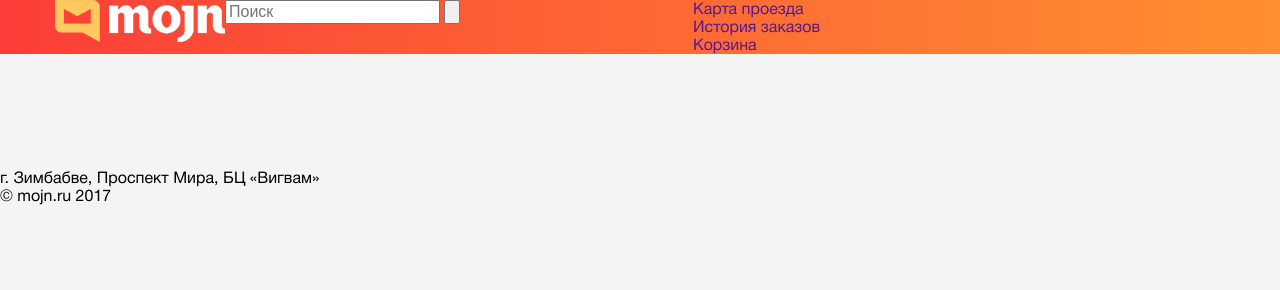
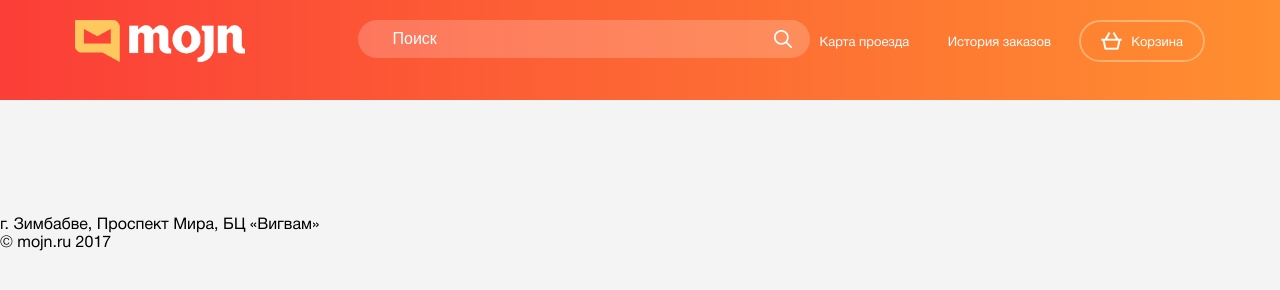
Before and after one commit to karaBASSbaraBASS/loft-webinar1, a plain HTML site: page index.html in a window 1280 px wide. Drawn offline with Linux system fonts and the light colour scheme.

Commit message:
save2 header

```diff
--- a/css/_misc/_mixins.scss
+++ b/css/_misc/_mixins.scss
@@ -45,10 +45,10 @@
 	&::-webkit-input-placeholder {
 		color: $color;
 	}
-	&:-moz-placeholder {
+	&::-moz-placeholder {
 		color: $color;
 	}
-	&::-moz-placeholder {
+	&:-moz-placeholder {
 		color: $color;
 	}
 	&:-ms-input-placeholder {
--- a/css/main.scss
+++ b/css/main.scss
@@ -73,7 +73,7 @@ filter: progid:DXImageTransform.Microsoft.gradient( startColorstr='#fb3e38', end
 }
 
 .header__logo {
-	wigth: 25%;
+	width: 25%;
 }
 
 .header__search {
@@ -83,3 +83,99 @@ filter: progid:DXImageTransform.Microsoft.gradient( startColorstr='#fb3e38', end
 .header__menu {
 	width: 35%;
 }
+
+.logo {
+	display: block;
+}
+
+.logo_pic {
+	display: block;
+	max-width: 175px;
+	max-height: 55px;
+}
+
+.search__form {
+	position: relative; // для того чтоб потом абсолютом навесить картинку поиска
+}
+
+.search__input {
+	padding: 10px 40px 10px 35px;
+	background: rgba(#fff, .2);
+	border: 0 none;
+	@include border-radius(50px);
+	color: #fff;
+	@include placecolor(#fff);
+	outline: none; // убрать выделение синей рамкой
+	width: 100%;
+}
+
+.search__submit {
+	background: url(../img/icons/zoom.png) 0 0 no-repeat;
+	height: 18px;
+	width: 18px;
+	display: block;
+	border: none;
+	position: absolute;
+	right: 18px;
+	top: 50%;
+	margin-top: -9px;
+}
+
+.menu__item {
+	display: inline-block;
+}
+
+/* --------- menu --------- */
+
+.menu {
+	text-align: justify; // это свойство работает только для многострочного текста
+
+	&:after { // эмулируем многострочный текст
+	content: ""; // создаем пустую строку
+	display: inline-block;
+	width: 100%; // чтобы она точно переместилась на вторую строчку
+	height: 0;
+	}
+}
+
+.menu__link {
+	display: block;
+	padding: 10px;
+}
+
+.menu__link_iconed {
+	padding-right: 20px;
+	padding-left: 50px;
+	position: relative;
+	border: 2px solid #ffb16f;
+	@include border-radius(50px);
+}
+
+.menu__link-text {
+	color: #fff;
+	font-size: 13px;
+}
+
+.menu__link-icon {
+	position: absolute;
+	left: 15px;
+	top: 0px;
+	bottom: 0px;
+	width: 30px;
+}
+
+.menu__link-icon-pic {
+	position: absolute;
+	top: 0;
+	left: 0;
+	right: 0;
+	bottom: 0;
+	margin: auto;
+	max-width: 100%;
+	max-height: 100%;
+	display: block;
+}
+
+.header__top {
+	padding: 20px;
+}
--- a/index.html
+++ b/index.html
@@ -34,18 +34,20 @@
                         <ul class="menu">
                             <li class="menu__item">
                                 <a href="" class="menu__link">
-                                    <span class="menu__link--text">Карта проезда</span>
+                                    <span class="menu__link-text">Карта проезда</span>
                                 </a>
                             </li>
                             <li class="menu__item">
                                 <a href="" class="menu__link">
-                                    <span class="menu__link--text">История заказов</span>
+                                    <span class="menu__link-text">История заказов</span>
                                 </a>
                             </li>
                             <li class="menu__item">
-                                <a href="" class="menu__link menu__link-iconed">
-                                    <span class="menu__link--icon"></span>
-                                    <span class="menu__link--text">Корзина</span>
+                                <a href="" class="menu__link menu__link_iconed">
+                                    <span class="menu__link-icon">
+                                        <img src="/img/icons/cart.png" alt="" class="menu__link-icon-pic">
+                                    </span>
+                                    <span class="menu__link-text">Корзина</span>
                                 </a>
                             </li>
                         </ul>
```
Also changed, not shown: css/main.css.
